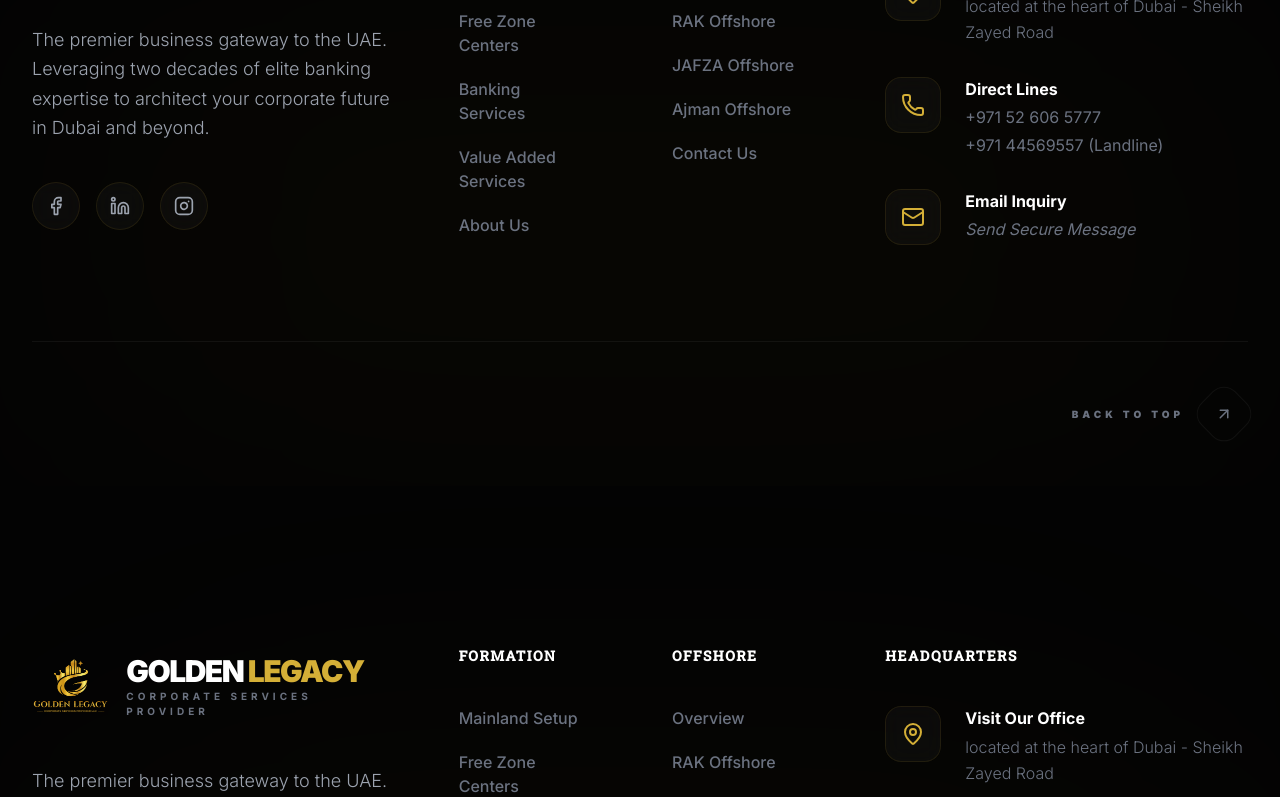
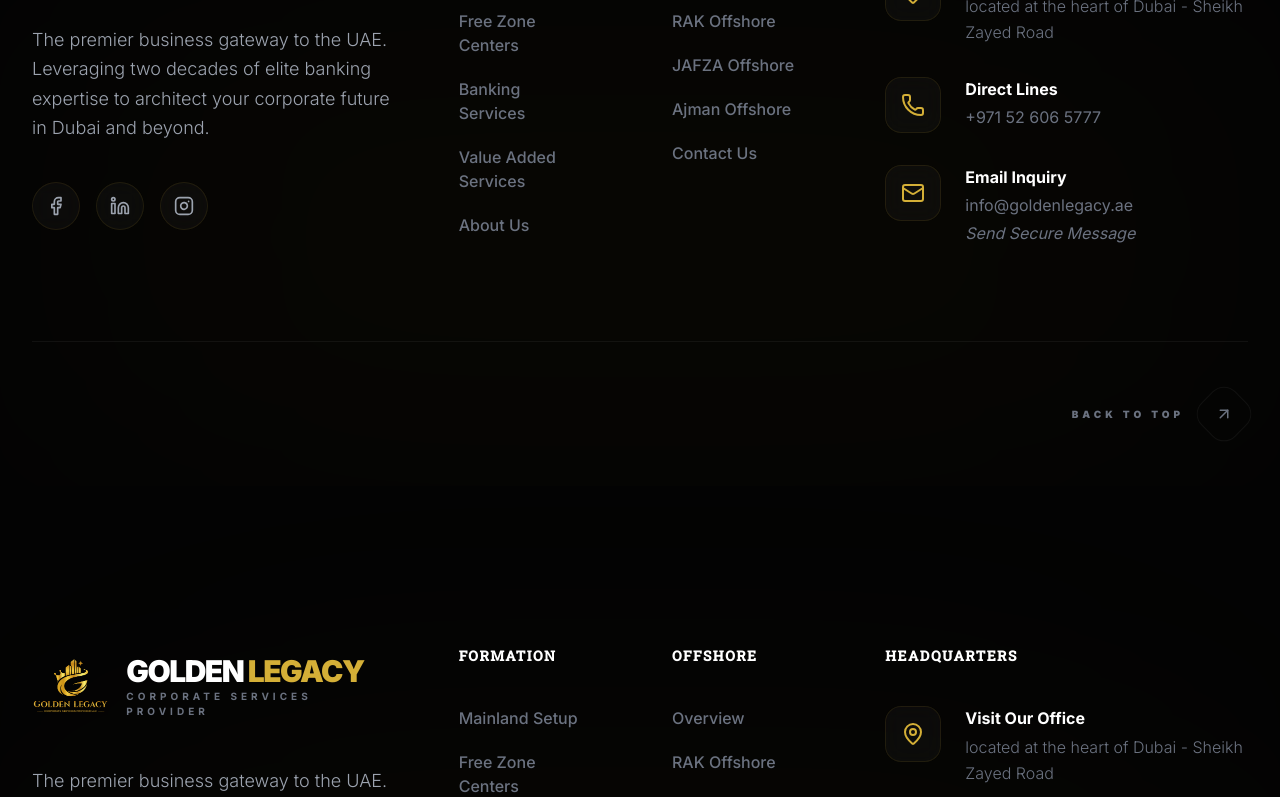
Before and after one commit to pvsameerpvs/golden-fortune-static, a Next.js app: page /cost-calculator in a window 1280 px wide. Shown: the part 1380-2177 px from the top of the page. Built offline with nearby package versions, Linux system fonts and the light colour scheme.

Commit message:
fix: ui currct

```diff
--- a/components/Footer.tsx
+++ b/components/Footer.tsx
@@ -102,7 +102,7 @@ const Footer = () => {
                   <p className="text-white font-bold mb-1">Direct Lines</p>
                   <div className="flex flex-col gap-1">
                     <a href="tel:+971526065777" className="text-gray-500 hover:text-gold transition-colors">+971 52 606 5777</a>
-                    <a href="tel:+97144569557" className="text-gray-500 hover:text-gold transition-colors">+971 44569557 (Landline)</a>
+
                   </div>
                 </div>
               </div>
@@ -113,7 +113,10 @@ const Footer = () => {
                 </div>
                 <div>
                   <p className="text-white font-bold mb-1">Email Inquiry</p>
-                  <Link href="/contact" className="text-gray-500 hover:text-gold transition-colors italic">Send Secure Message</Link>
+                  <div className="flex flex-col gap-1">
+                    <a href="mailto:info@goldenlegacy.ae" className="text-gray-500 hover:text-gold transition-colors">info@goldenlegacy.ae</a>
+                    <Link href="/contact" className="text-gray-500 hover:text-gold transition-colors italic">Send Secure Message</Link>
+                  </div>
                 </div>
               </div>
             </div>
```
